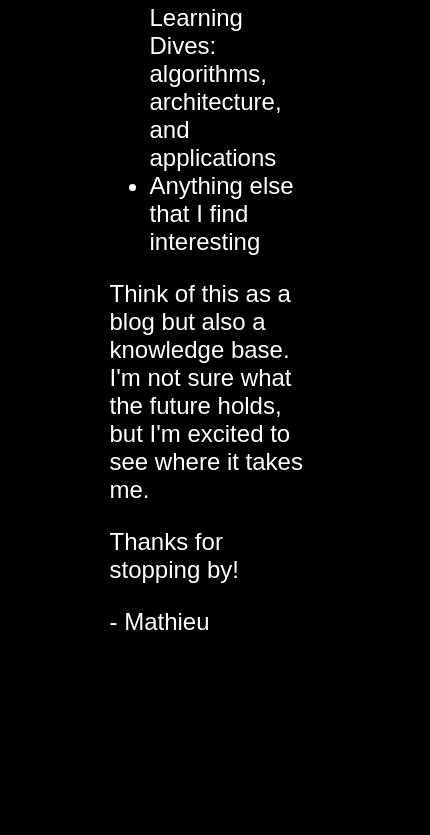
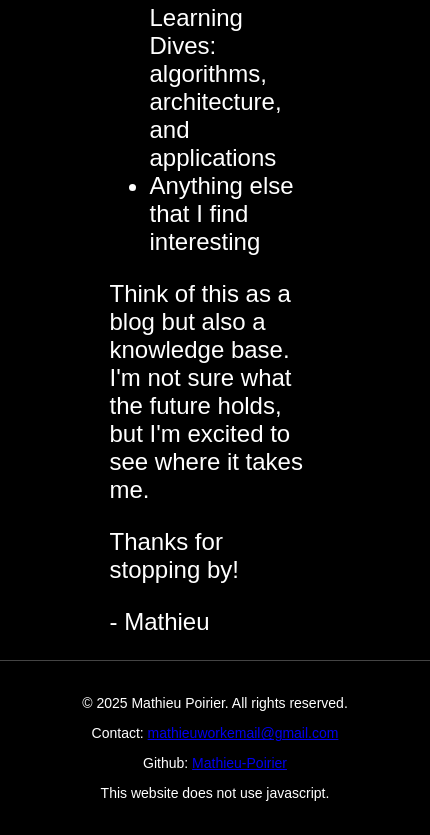
Before and after one commit to Mathieu-Poirier/mathieu, a plain HTML site: page personal-website.html in a window 390 px wide. Shown: the part 1272-2107 px from the top of the page, 430 px wide, since content can reach past the window. Before the commit the page ends 1908 px from the top, so only its background shows below. Drawn offline with Linux system fonts and the light colour scheme.

Commit message:
Add footer section to personal website and update styles for responsiveness

```diff
--- a/personal-website.html
+++ b/personal-website.html
@@ -26,3 +26,9 @@
         <p class="document_content" name="document_content">- Mathieu</p>
     </section>
 </body>
+<footer>
+    <p>© 2025 Mathieu Poirier. All rights reserved.</p>
+    <p>Contact: <a href="mailto:mathieuworkemail@gmail.com">mathieuworkemail@gmail.com</a></p>
+    <p>Github: <a href="https://github.com/Mathieu-Poirier">Mathieu-Poirier</a></p>
+    <p>This website does not use javascript.</p>
+</footer>
--- a/styles.css
+++ b/styles.css
@@ -20,6 +20,13 @@ footer {
     bottom: 0;
     width: 100%;
 }
+
+@media (max-width: 600px) {
+    footer {
+        position: static;
+    }
+}
+
 
 .title {
     font-family: "Tiny5", sans-serif;
```
